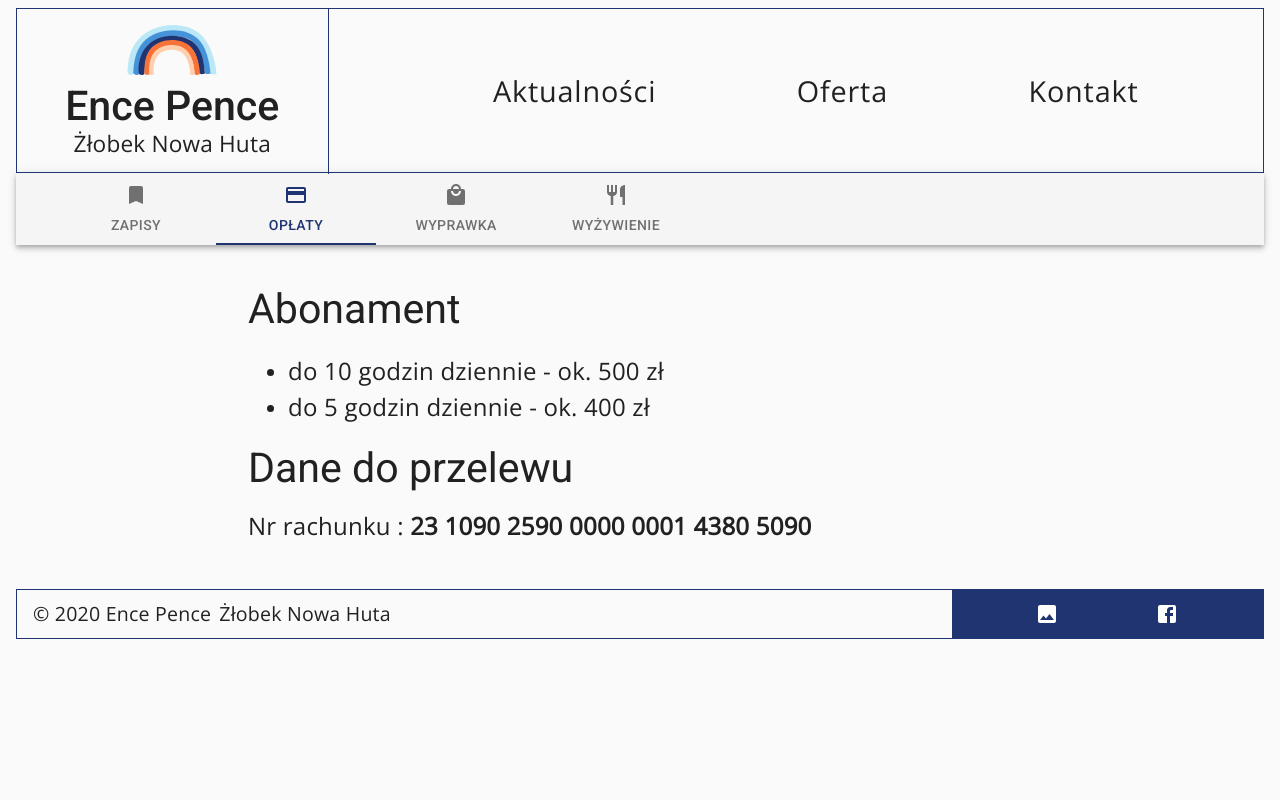
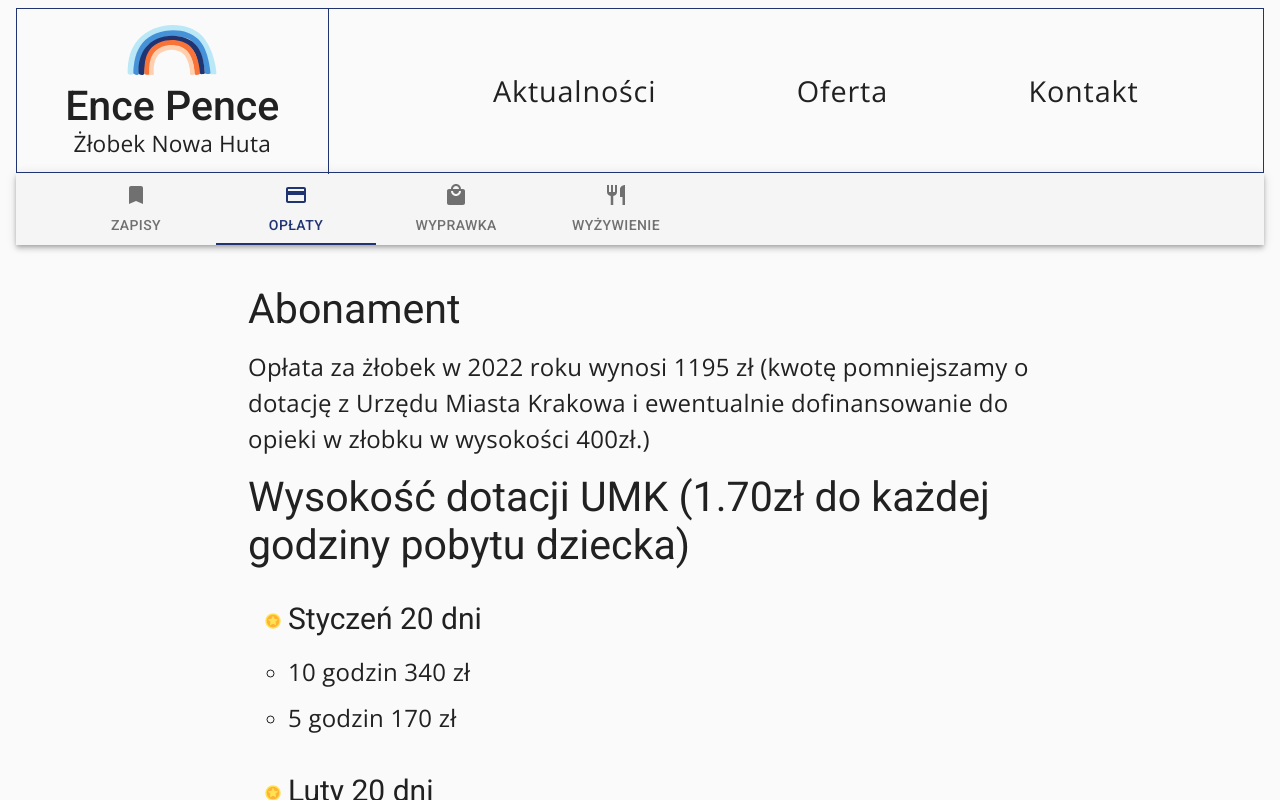
Before and after one commit to M-Kolacz/EncePenceHuta, a Next.js app: page /oferta in a window 1280 px wide. Both pictures are taken after a click on the tab "OPŁATY". Shown: the top 800 px of the page. Built offline with nearby package versions, Linux system fonts and the light colour scheme.

Commit message:
feat: add new charges

```diff
--- a/src/components/Offer/Table/TabPanels/Charges/index.tsx
+++ b/src/components/Offer/Table/TabPanels/Charges/index.tsx
@@ -1,4 +1,6 @@
 import { Typography } from '@material-ui/core';
+
+import { charges } from '../../../../../shared/SSOT/ChargesData';
 
 import useStyles from '../TabPanelsStyles';
 
@@ -11,14 +13,31 @@ export const Charges: React.FC<ChargesProps> = () => {
             <Typography variant='h3' component='h2' className={classes.Title}>
                 Abonament
             </Typography>
+            <Typography variant='body1'>
+                Opłata za żłobek w 2022 roku wynosi 1195 zł (kwotę pomniejszamy o dotację z Urzędu Miasta Krakowa i
+                ewentualnie dofinansowanie do opieki w złobku w wysokości 400zł.)
+            </Typography>
+            <Typography variant='h3' component='h2' className={classes.Title}>
+                Wysokość dotacji UMK (1.70zł do każdej godziny pobytu dziecka)
+            </Typography>
             <ul>
-                <li>
-                    <Typography variant='body1'> do 10 godzin dziennie - ok. 500 zł</Typography>
-                </li>
-                <li>
-                    <Typography variant='body1'> do 5 godzin dziennie - ok. 400 zł</Typography>
-                </li>
+                {charges.map((charge) => (
+                    <li key={charge.month} style={{ listStyleImage: 'url(images/png/star1.png)', padding: '10px 0' }}>
+                        <Typography variant='h5' style={{ fontSize: '30px' }}>
+                            {charge.month}
+                        </Typography>
+                        <ul style={{ padding: '10px 0' }}>
+                            <li style={{ listStyleImage: 'initial', padding: '5px 0' }}>
+                                <Typography variant='body1'>{charge.main}</Typography>
+                            </li>
+                            <li style={{ listStyleImage: 'initial', padding: '5px 0' }}>
+                                <Typography variant='body1'>{charge.secondary}</Typography>
+                            </li>
+                        </ul>
+                    </li>
+                ))}
             </ul>
+
             <Typography variant='h3' component='h2' className={classes.Title}>
                 Dane do przelewu
             </Typography>
--- /dev/null
+++ b/src/shared/SSOT/ChargesData.ts
@@ -0,0 +1,14 @@
+export const charges = [
+    { month: 'Styczeń 20 dni', main: '10 godzin 340 zł', secondary: '5 godzin 170 zł' },
+    { month: 'Luty 20 dni', main: '10 godzin 340 zł', secondary: '5 godzin 170 zł' },
+    { month: 'Marzec 23 dni', main: '10 godzin 391 zł', secondary: '5 godzin 195.50 zł' },
+    { month: 'Kwiecień 20 dni', main: '10 godzin 340 zł', secondary: '5 godzin 170 zł' },
+    { month: 'Maj 21 dni', main: '10 godzin 357 zł', secondary: '5 godzin 178.50 zł' },
+    { month: 'Czerwiec 21 dni', main: '10 godzin 357 zł', secondary: '5 godzin 178.50 zł' },
+    { month: 'Lipiec 21 dni', main: '10 godzin 357 zł', secondary: '5 godzin 178.50 zł' },
+    { month: 'Sierpień 22 dni', main: '10 godzin 374 zł', secondary: '5 godzin 187 zł' },
+    { month: 'Wrzesień 22 dni', main: '10 godzin 374 zł', secondary: '5 godzin 187 zł' },
+    { month: 'Październik 21 dni', main: '10 godzin 357 zł', secondary: '5 godzin 178.50 zł' },
+    { month: 'Listopad 20 dni', main: '10 godzin 340 zł', secondary: '5 godzin 170 zł' },
+    { month: 'Grudzień 21 dni', main: '10 godzin 357 zł', secondary: '5 godzin 178.50 zł' },
+];
```
Also changed, not shown: public/images/png/star1.png (added).
